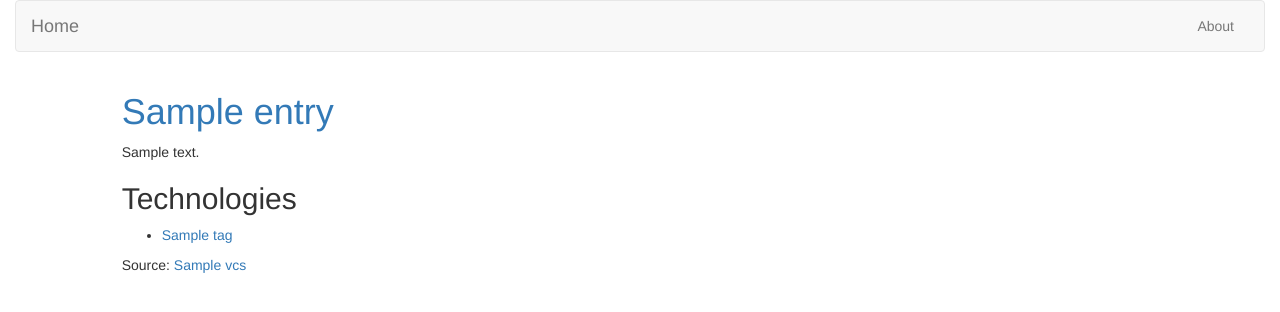
After one commit to szabgab/open-source-websites, a Flask app: template templates/site.html in a window 1280 px wide. The commit adds this page. Shown: the top 312 px of the page. Run offline with Flask 2, Linux system fonts and the light colour scheme; the template is opened without the code that fills it: most values are stand-ins (such as "Sample title", 1, 10 or a date in 2020); parts of the project's set-up code (start-up, migrations or seed data) failed here and were passed over; some libraries are stand-ins or nearby versions.

Commit message:
a single page for each web site

```diff
--- a/app.py
+++ b/app.py
@@ -1,5 +1,6 @@
 from flask import Flask, render_template, redirect, abort
 import json
+import re
 app = Flask(__name__)
 
 with open('sites.json') as fh:
@@ -7,8 +8,14 @@ with open('sites.json') as fh:
 
 data = json.loads(raw)
 tags = {}
+entry_of_site = {}
 
 for entry in data['bookmarks']:
+    url = re.sub(r'https?://', '', entry["url"])
+    site = re.sub(r'/.*', '', url)
+    entry["site"] = site
+    entry_of_site[site] = entry
+
     if 'tags' in entry:
         for tag in entry['tags']:
             if not tag in tags:
@@ -43,6 +50,14 @@ def technology(name):
     else:
         return render_template('404.html'), 404
 
+@app.route("/site/<name>")
+def site(name):
+    if not name in entry_of_site:
+        return render_template('404.html'), 404
+
+    return render_template('site.html', entry=entry_of_site[name])
+
+
 @app.route("/about")
 def about():
     return render_template('about.html',
--- /dev/null
+++ b/templates/site.html
@@ -0,0 +1,17 @@
+{% include "incl/header.html" %}
+<div class="row">
+    <div class="col-md-1"></div>
+    <div class="col-md-10">
+        <h1><a href="{{entry.url}}">{{entry.title}}</a></h1>
+        {{entry.comment}}
+        <h2>Technologies</h2>
+        <ul>
+            {% for t in entry.tags %}
+                <li><a href="/technology/{{t}}">{{t}}</a></li>
+            {% endfor %}
+        </ul>
+        Source: <a href="{{entry.vcs}}">{{entry.vcs}}</a>
+    </div>
+    <div class="col-md-1"></div>
+</div>
+{% include "incl/footer.html" %}
--- a/templates/technology.html
+++ b/templates/technology.html
@@ -6,7 +6,7 @@
         Found: {{ details.count }}
         <ul>
             {% for e in details.entries %}
-                <li><a href="{{ e.url }}">{{ e.title }}</a></li>
+                <li><a href="/site/{{ e.site }}">{{ e.title }}</a></li>
             {% endfor %}
         </ul>
     </div>
```
